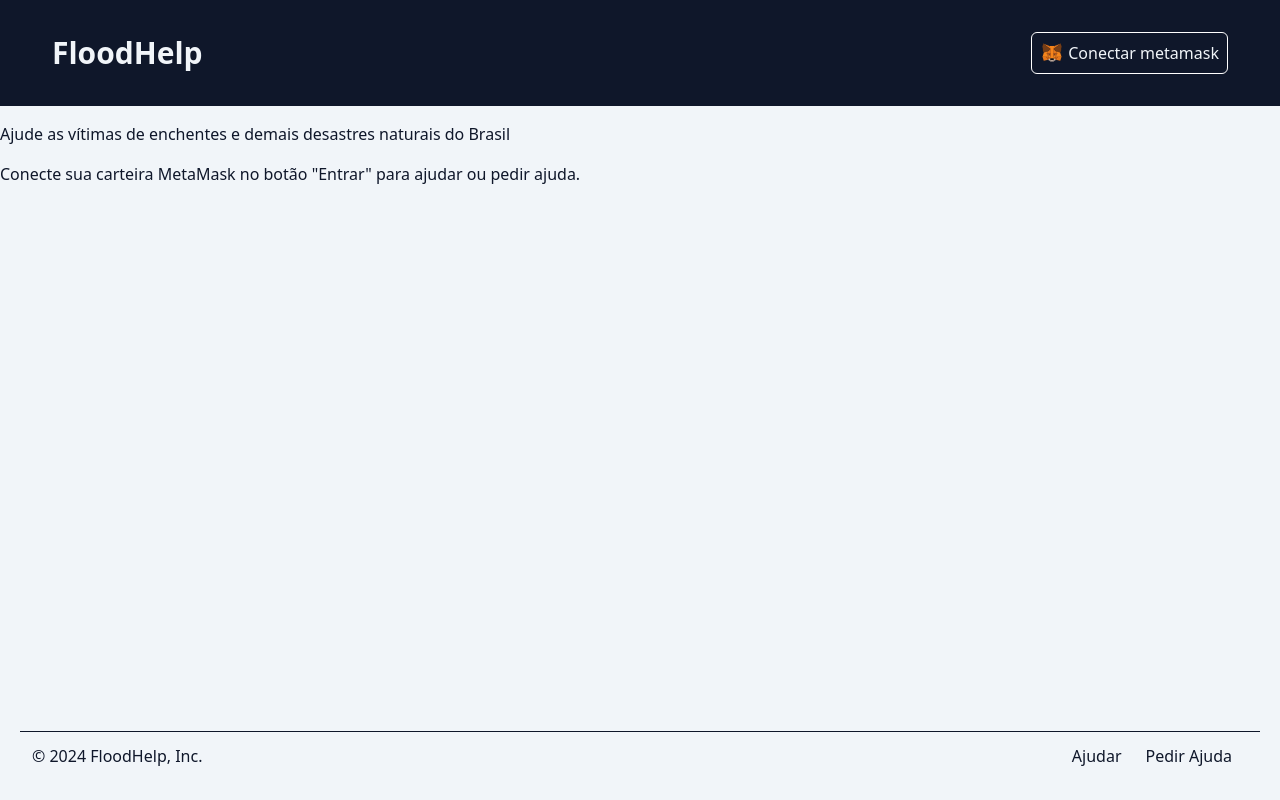
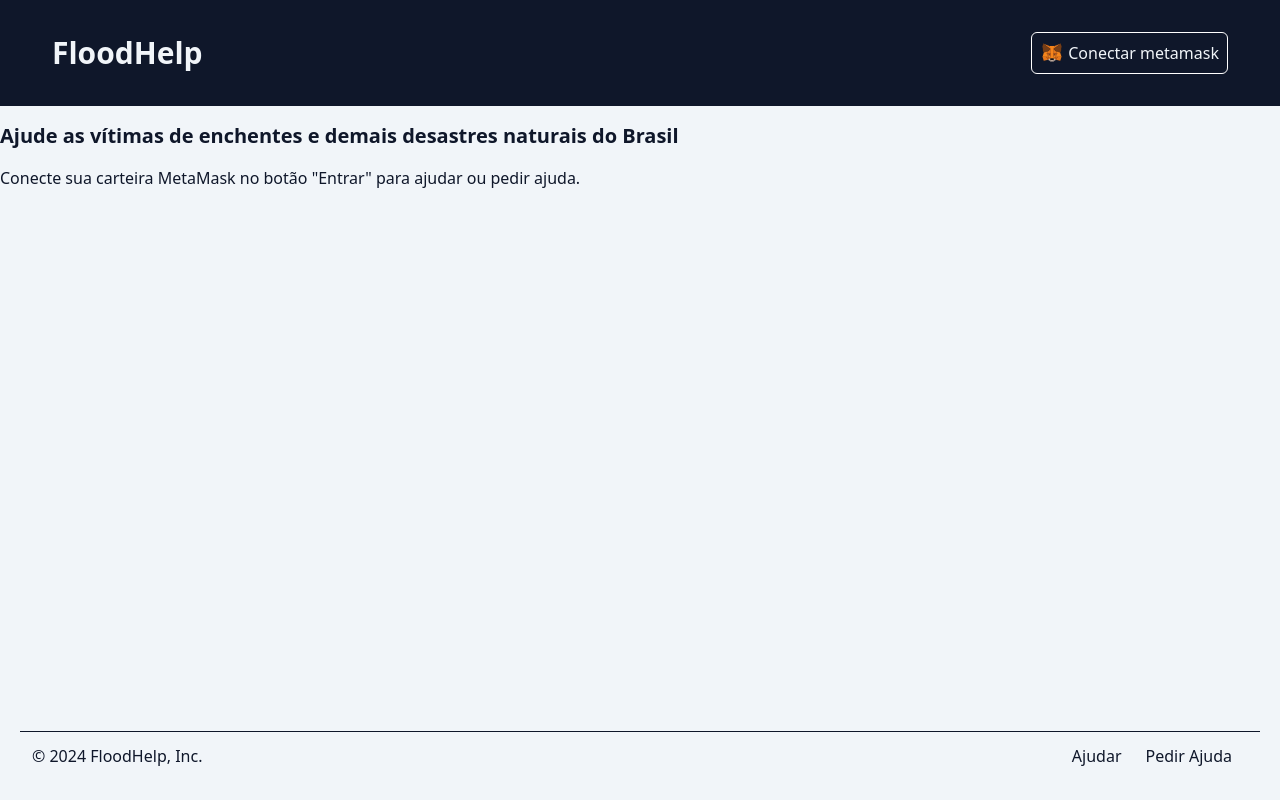
Before and after one commit to carolribeiro2112/FloodHelp, a Next.js app: page / in a window 1280 px wide. Built offline with nearby package versions, Linux system fonts and the light colour scheme.

Commit message:
Feat: Creating wallet context and adding it to the rest of application

```diff
--- a/src/app/components/Header.js
+++ b/src/app/components/Header.js
@@ -2,14 +2,16 @@
 import { useEffect, useState } from "react"
 import { doLogin } from "../services/Web3Service"
 import Link from "next/link";
+import { useWallet } from "../hooks/useWallet";
 
 export default function Header () {
 
-  const [wallet, setWallet] = useState("");
+  const { wallet, setWallet} = useWallet()
+  // const [wallet, setWallet] = useState("");
 
-  useEffect(() => {
-    setWallet(localStorage.getItem("wallet") || "");
-  },[wallet])
+  // useEffect(() => {
+  //   setWallet(localStorage.getItem("wallet") || "");
+  // },[])
 
   const btnLoginClick = ()  => {
     doLogin().then(wallet => setWallet(wallet)).catch(err => {
--- a/src/app/components/Loader.js
+++ b/src/app/components/Loader.js
@@ -1,12 +1,12 @@
 export default function Loader () {
   return (
-    <div class="relative flex w-64 animate-pulse gap-2 p-4">
-      <div class="h-12 w-12 rounded-full bg-slate-400"></div>
-      <div class="flex-1">
-        <div class="mb-1 h-5 w-3/5 rounded-lg bg-slate-400 text-lg"></div>
-        <div class="h-5 w-[90%] rounded-lg bg-slate-400 text-sm"></div>
+    <div className="relative flex w-64 animate-pulse gap-2 p-4">
+      <div className="h-12 w-12 rounded-full bg-slate-400"></div>
+      <div className="flex-1">
+        <div className="mb-1 h-5 w-3/5 rounded-lg bg-slate-400 text-lg"></div>
+        <div className="h-5 w-[90%] rounded-lg bg-slate-400 text-sm"></div>
       </div>
-      <div class="absolute bottom-5 right-0 h-4 w-4 rounded-full bg-slate-400"></div>
+      <div className="absolute bottom-5 right-0 h-4 w-4 rounded-full bg-slate-400"></div>
     </div>
   )
 }
--- a/src/app/components/Request.js
+++ b/src/app/components/Request.js
@@ -1,8 +1,10 @@
 import {generateAvatarURL} from "@cfx-kit/wallet-avatar"
 import Web3 from "web3";
 import { closeRequest, donate } from "../services/Web3Service";
+import { useWallet } from "../hooks/useWallet";
 
 export default function Request({data}) {
+  const { wallet } =useWallet()
 
   function btnCloseClick() {
     if (!confirm("Tem certeza que deseja fechar este pedido?")) return;
@@ -50,7 +52,7 @@ export default function Request({data}) {
       </div>
       <div className="w-1/4 flex text-end items-center justify-center">
         {
-          localStorage.getItem("wallet") === data.author.toLowerCase()
+          wallet.toLowerCase() === data.author.toLowerCase()
             ? <button type="button" className="flex w-2/5 py-2 justify-center rounded-md bg-red-500 hover:bg-red-600 text-slate-50" onClick={btnCloseClick}>Fechar</button>
             : <button type="button" className="flex w-2/5 py-2 justify-center rounded-md bg-green-500 hover:bg-green-600 text-slate-50" onClick={btnHelpClick}>&#36; Ajudar</button>
         }
--- a/src/app/create/page.js
+++ b/src/app/create/page.js
@@ -4,6 +4,7 @@ import Footer from "../components/Footer";
 import Header from "../components/Header";
 import { openRequest } from "../services/Web3Service";
 import Link from "next/link";
+import { WalletProvider } from "../hooks/useWallet";
 
 export default function Home() {
   const [request, setRequest] = useState({
@@ -34,7 +35,7 @@ export default function Home() {
       })
   }
   return (
-    <>
+    <WalletProvider>
       <Header/>
         <div className="p-5 w-1/2">
           <div className="m-3">
@@ -71,6 +72,6 @@ export default function Home() {
           </div>
         </div>
       <Footer/>
-    </>
+    </WalletProvider>
   );
 }
--- /dev/null
+++ b/src/app/hooks/useWallet.js
@@ -0,0 +1,25 @@
+// WalletContext.js
+import React, { createContext, useContext, useState, useEffect } from 'react';
+
+// Cria o contexto
+const WalletContext = createContext();
+
+// Provedor do contexto
+export const WalletProvider = ({ children }) => {
+  const [wallet, setWallet] = useState("");
+
+  useEffect(() => {
+    setWallet(localStorage.getItem("wallet") || "");
+  }, []);
+
+  return (
+    <WalletContext.Provider value={{ wallet, setWallet }}>
+      {children}
+    </WalletContext.Provider>
+  );
+};
+
+// Hook para usar o contexto
+export const useWallet = () => {
+  return useContext(WalletContext);
+};
--- a/src/app/page.js
+++ b/src/app/page.js
@@ -5,6 +5,7 @@ import Header from "./components/Header";
 import { getAllOpenRequests } from "./services/Web3Service";
 import Request from "./components/Request";
 import Loader from "./components/Loader";
+import { WalletProvider } from "./hooks/useWallet";
 
 export default function Home() {
   const [requests, setRequests] = useState([]);
@@ -49,11 +50,11 @@ export default function Home() {
   }
 
   return (
-    <>
+    <WalletProvider>
       <Header />
       <div className="container m-auto pb-3">
         <div>
-          <p className="text-slate-900 py-4">Ajude as vítimas de enchentes e demais desastres naturais do Brasil</p>
+          <h2 className="text-slate-900 py-4 text-xl font-semibold">Ajude as vítimas de enchentes e demais desastres naturais do Brasil</h2>
         </div>
         <div>
           {isMetamaskInstalled === null ? (
@@ -70,6 +71,6 @@ export default function Home() {
         </div>
       </div>
       <Footer />
-    </>
+    </WalletProvider>
   );
 }
```
